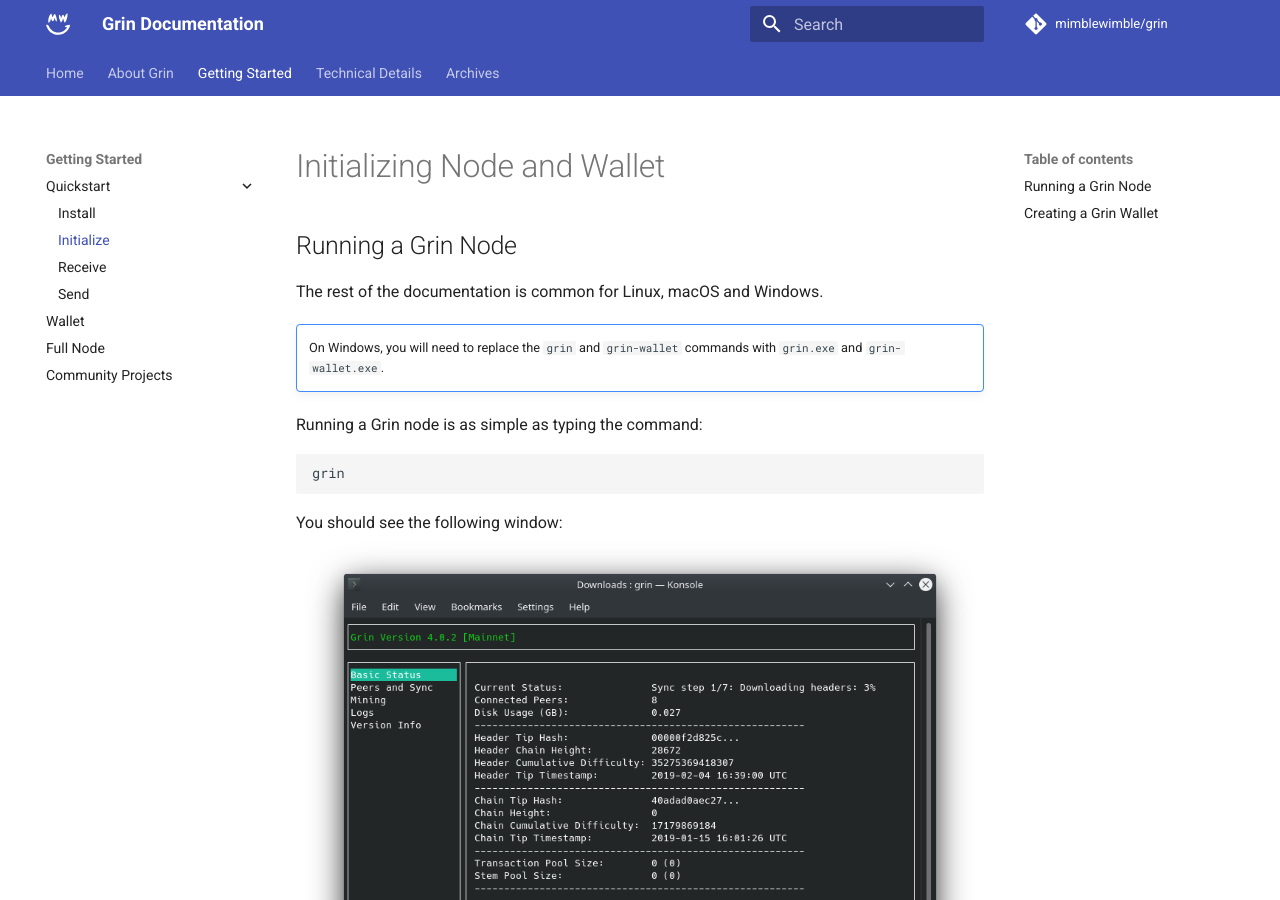
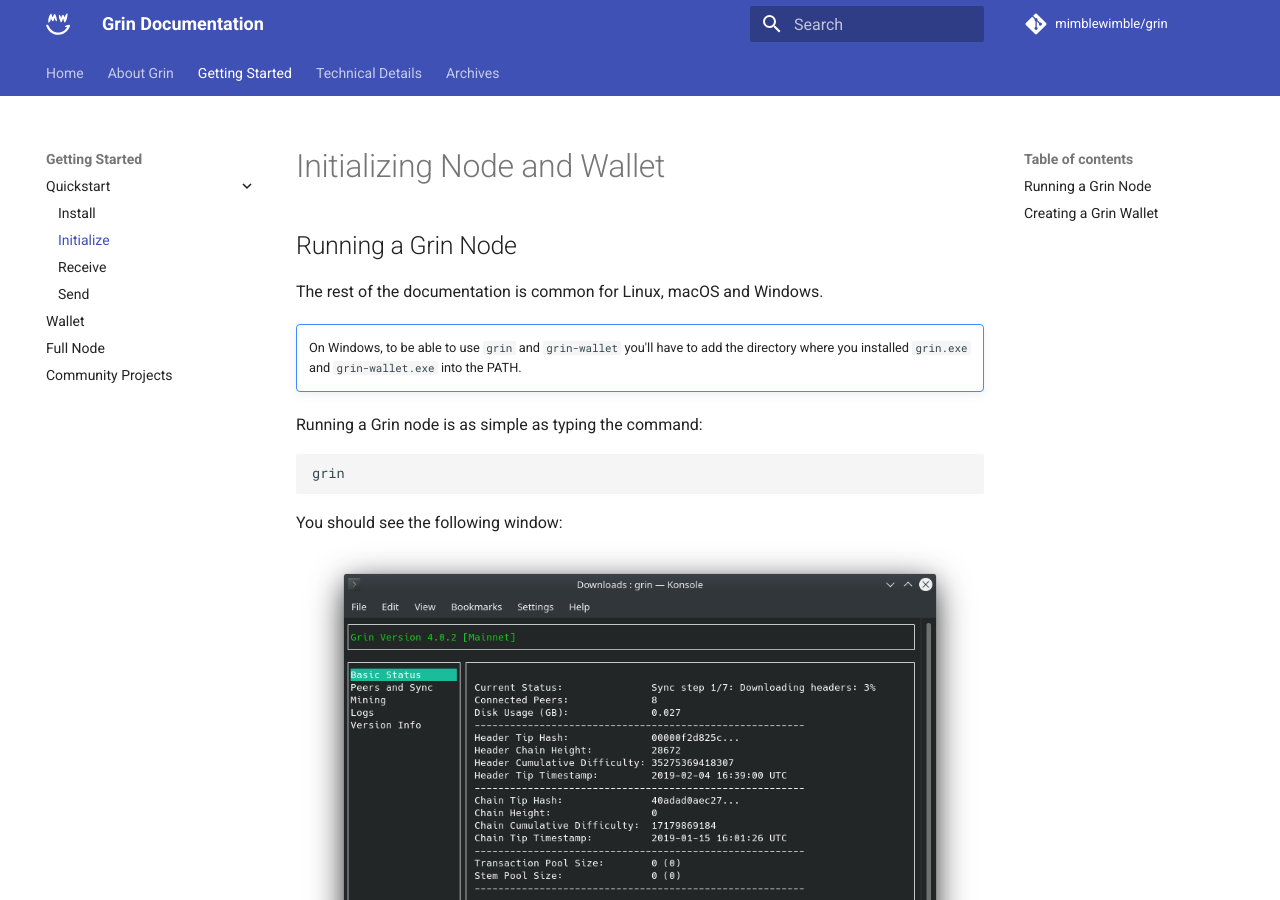
Before and after one commit to Paouky/paouky-docs, an MkDocs documentation site: the page built from docs/getting-started/quickstart/initialize.md, in a window 1280 px wide and 900 px high. Built offline with MkDocs 1.6.1 and Material for MkDocs 9.7.7, drawn with Linux system fonts in a browser that asks for light colours; comment, search, counter and statistics services are not loaded.

Commit message:
improve documentation for windows

````diff
--- a/docs/getting-started/quickstart/initialize.md
+++ b/docs/getting-started/quickstart/initialize.md
@@ -5,7 +5,7 @@
 The rest of the documentation is common for Linux, macOS and Windows.
 
 !!! note ""
-    On Windows, you will need to replace the `grin` and `grin-wallet` commands with `grin.exe` and `grin-wallet.exe`.
+    On Windows, to be able to use `grin` and `grin-wallet` you'll have to add the directory where you installed `grin.exe` and `grin-wallet.exe` into the PATH.
 
 Running a Grin node is as simple as typing the command:
 ```bash
````
